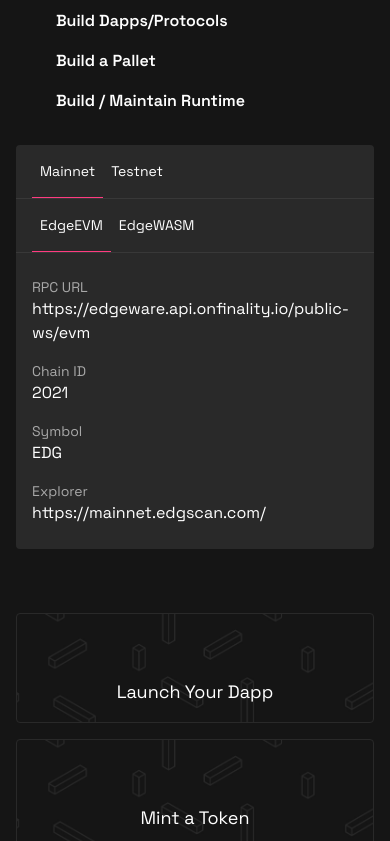
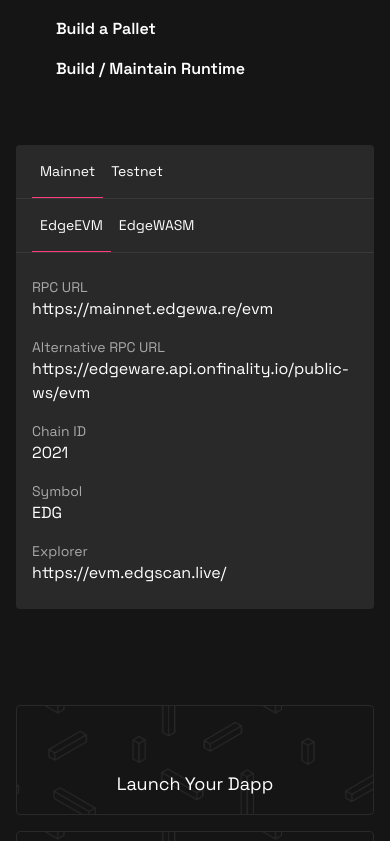
Before and after one commit to edgeware-network/Edgeware-Website, a Next.js app: page /developers in a window 390 px wide. Shown: the part 1929-2770 px from the top of the page. Built offline with nearby package versions, Linux system fonts and the light colour scheme; some icons are missing.

Commit message:
Update Developers page content, tweak spacing

```diff
--- a/components/pages/contribute/contribute-examples.tsx
+++ b/components/pages/contribute/contribute-examples.tsx
@@ -46,7 +46,7 @@ export const ContributeExamples = () => {
           url="https://docs.edgeware.wiki/quickstart/set-up-a-validator"
         >
           Provide security for the network, validate transactions, and earn block rewards.
-          <em className="text-green-500">17-20% APY for active set</em>
+          <em className="text-green-500">20%+ APY for active set</em>
         </ContributeExampleCard>
 
         <ContributeExampleCard
@@ -56,7 +56,7 @@ export const ContributeExamples = () => {
         >
           Help provide network security by nominating to keep validators in the live set, and earn a
           percentage of rewards.
-          <em className="text-green-500">15-17% APY</em>
+          <em className="text-green-500">20%+ APY</em>
         </ContributeExampleCard>
 
         <ContributeExampleCard
@@ -80,7 +80,7 @@ export const ContributeExamples = () => {
         >
           Become a protocol politician and lead your fellow EDGizens by collecting delegated EDG to
           vote with, becoming a trusted representative in governance on EDG.
-          <em className="text-green-500">15-17% APY</em>
+          <em className="text-green-500">20%+ APY</em>
         </ContributeExampleCard>
 
         <ContributeExampleCard
--- a/components/pages/developers/developers-builders.tsx
+++ b/components/pages/developers/developers-builders.tsx
@@ -1,6 +1,6 @@
 export const DevelopersBuilders = () => {
   return (
-    <section className="container mx-auto max-w-6xl py-24 px-4" id="builders">
+    <section className="container mx-auto max-w-6xl py-6 px-4 md:py-12 lg:py-24" id="builders">
       {/* Intro text*/}
       <div className="flex flex-col items-center space-y-4 md:flex-row md:space-y-0 md:space-x-16">
         <div className="w-full md:w-1/2">
--- a/components/pages/developers/developers-get-started.tsx
+++ b/components/pages/developers/developers-get-started.tsx
@@ -16,10 +16,10 @@ import { LinksList } from '../get-started/links-list';
 
 export const DevelopersGetStarted = () => {
   return (
-    <section className="container mx-auto max-w-7xl py-24 px-4" id="get-started">
+    <section className="container mx-auto max-w-7xl py-8 px-4 md:py-16 lg:py-24" id="get-started">
       {/* Intro text*/}
-      <div className="flex flex-col items-center md:flex-row md:space-x-24">
-        <div className="w-full md:w-1/2">
+      <div className="flex flex-col items-stretch md:flex-row md:space-x-24">
+        <div className="my-8 w-full md:my-0 md:w-1/2">
           <h2 className="my-4 text-3xl font-medium md:text-4xl lg:text-5xl">
             Get Started on Edgeware
           </h2>
@@ -36,7 +36,7 @@ export const DevelopersGetStarted = () => {
               Join the Developer Chat →
             </a>
           </p>
-          <ul className="my-8 flex flex-col space-y-4 font-semibold md:text-lg">
+          <ul className="mt-8 flex flex-col space-y-4 font-semibold md:text-lg">
             <li className="flex flex-row items-center">
               <ServerLineIcon className="mr-4 h-6 w-6 fill-white" />
               Run Node/Connect to RPC Endpoint
@@ -59,7 +59,7 @@ export const DevelopersGetStarted = () => {
             </li>
           </ul>
         </div>
-        <div className="w-full md:w-1/2">
+        <div className="my-8 w-full md:my-0 md:w-1/2">
           <NetworksInfo />
         </div>
       </div>
@@ -76,36 +76,37 @@ const NetworksInfo = () => {
   const networks = {
     Mainnet: {
       EdgeEVM: {
-        'RPC URL': 'https://edgeware.api.onfinality.io/public-ws/evm',
+        'RPC URL': 'https://mainnet.edgewa.re/evm',
+        'Alternative RPC URL': 'https://edgeware.api.onfinality.io/public-ws/evm',
         'Chain ID': '2021',
         Symbol: 'EDG',
-        Explorer: 'https://mainnet.edgscan.com/',
+        Explorer: 'https://evm.edgscan.live/',
       },
       EdgeWASM: {
-        'RPC URL': 'https://edgeware.api.onfinality.io/public-ws/wasm',
+        'RPC URL': 'wss://mainnet.edgewa.re',
+        'Alternative RPC URL': 'wss://edgeware.api.onfinality.io/public-ws',
         'Chain ID': '2021',
-        Symbol: 'EDG',
-        Explorer: 'https://mainnet.edgscan.com/',
+        'Chain Prefix': 7,
+        Explorer: 'https://edgeware.subscan.io/',
       },
     },
     Testnet: {
-      BearsheetEVM: {
-        'RPC URL': 'https://edgeware-testnet.api.onfinality.io/public-ws/evm',
-        'Chain ID': '2021',
-        Symbol: 'EDG',
-        Explorer: 'https://testnet.edgscan.com/',
+      BeresheetEVM: {
+        'RPC URL': 'https://beresheet.edgewa.re/evm',
+        'Chain ID': '2022',
+        Symbol: 'tEDG',
+        Explorer: 'https://testnet.edgscan.live/',
       },
-      BearsheetWASM: {
-        'RPC URL': 'https://edgeware-testnet.api.onfinality.io/public-ws/wasm',
-        'Chain ID': '2021',
-        Symbol: 'EDG',
-        Explorer: 'https://testnet.edgscan.com/',
+      BeresheetWASM: {
+        'RPC URL': 'wss://beresheet.edgewa.re',
+        'Chain Prefix': '7',
+        Explorer: 'https://beresheet.subscan.io/',
       },
     },
   };
 
   return (
-    <div className="rounded bg-grey-800">
+    <div className="h-full rounded bg-grey-800">
       <Tab.Group>
         <Tab.List className="border-b border-b-grey-700 px-4">
           {Object.keys(networks).map((network) => (
```
